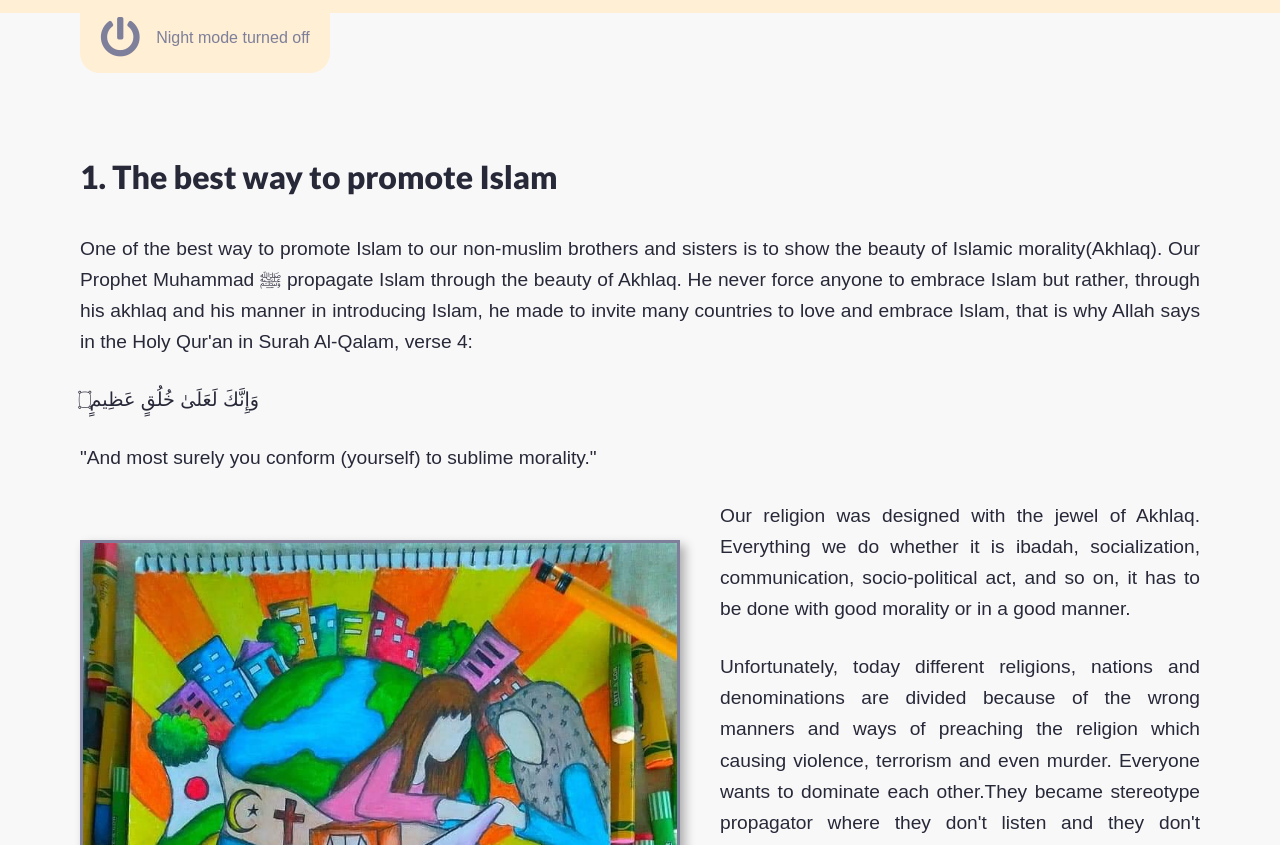
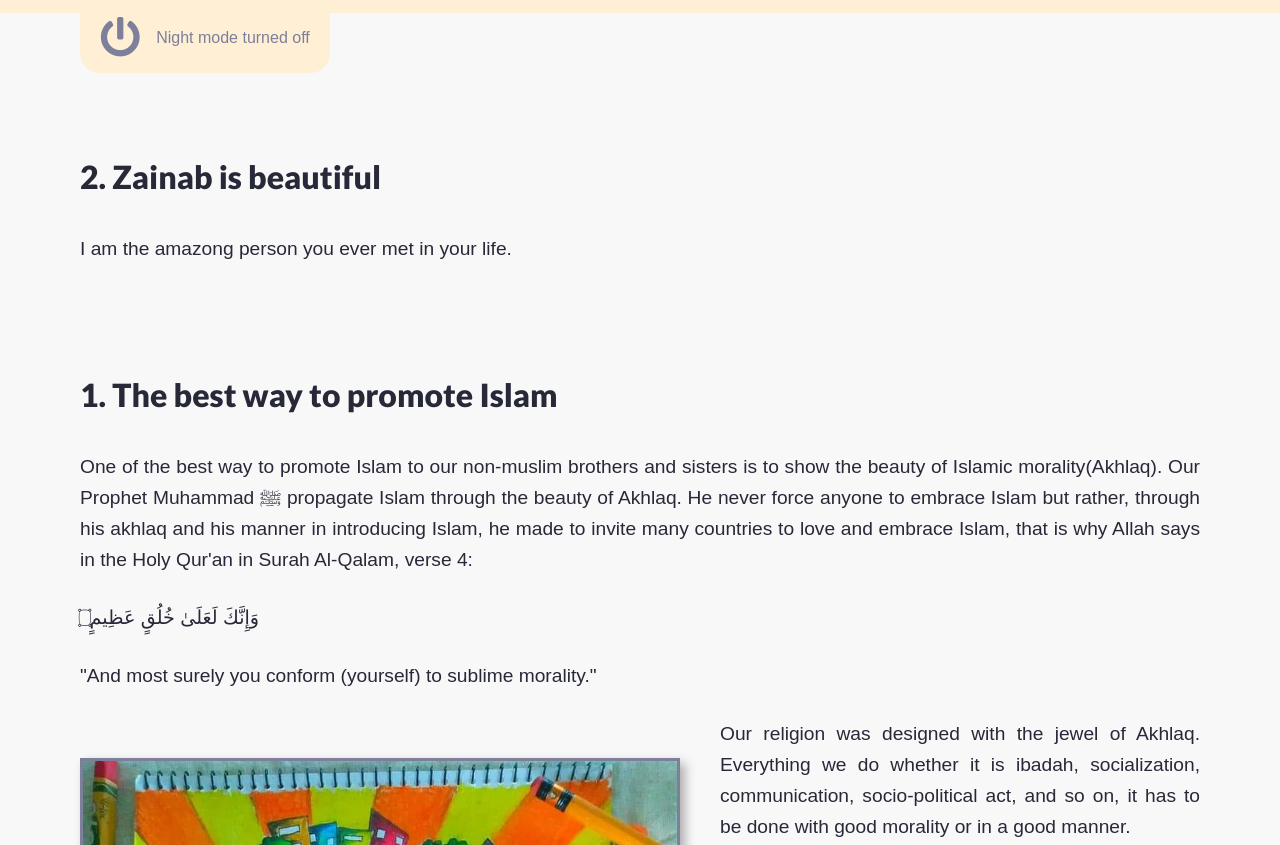
Before and after one commit to zainablakman/site, a plain HTML site: page blog.html in a window 1280 px wide. Shown: the part 206-1051 px from the top of the page. Drawn offline with Linux system fonts and the light colour scheme.

Commit message:
Update blog.html

```diff
--- a/blog.html
+++ b/blog.html
@@ -75,6 +75,15 @@ function topFunction() {
 </script>
 
   <article class="site-post">
+  <h2 class="title">2. Zainab is beautiful</h2>
+
+   <p style="text-align:justify"> I am the amazong person you ever met in your life.</p>
+
+
+  </article>
+
+
+  <article class="site-post">
     <h2 class="title">1. The best way to promote Islam</h2>
 
     <p style="text-align:justify">One of the best way to promote Islam to our non-muslim brothers and sisters is to show the beauty of Islamic morality(Akhlaq). Our Prophet Muhammad ﷺ propagate Islam through the beauty of Akhlaq. He never force anyone to embrace Islam but rather, through his akhlaq and his manner in introducing Islam, he made to invite many countries to love  and embrace Islam, that is why Allah says in the Holy Qur'an in Surah Al-Qalam, verse 4:</p>
```
